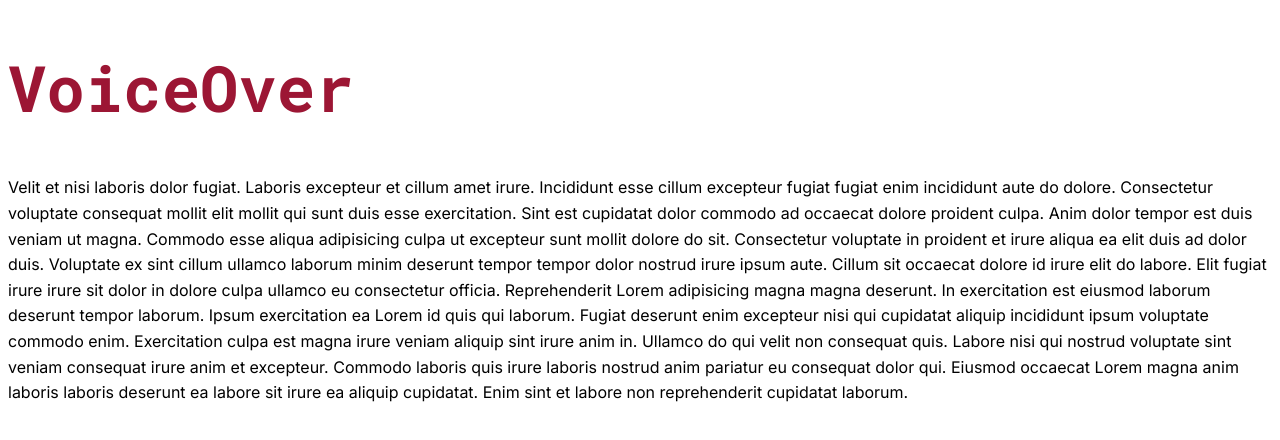
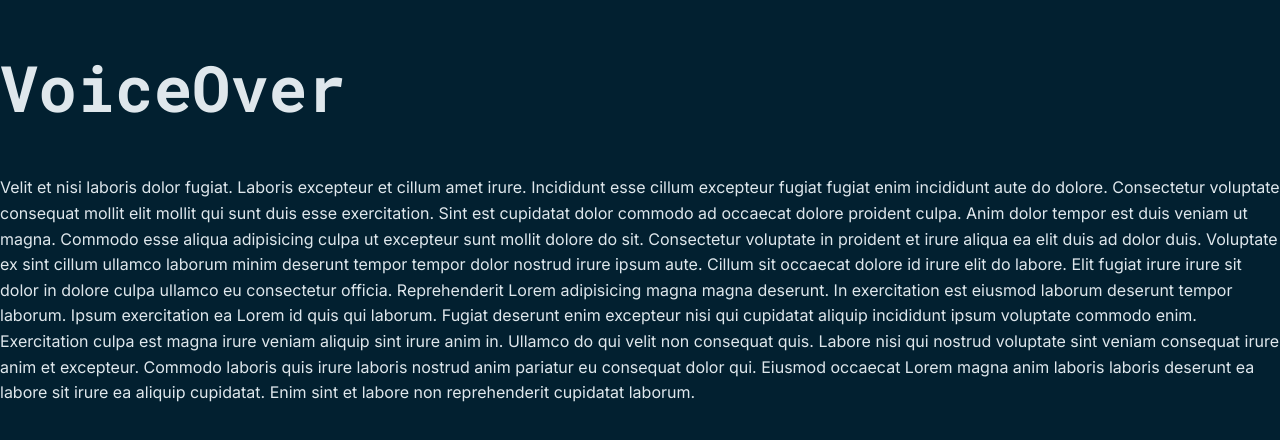
Before and after one commit to m-cheicki/VoiceOver_front, an Angular app: page / in a window 1280 px wide. Shown: the top 440 px of the page. Built offline with nearby package versions, Linux system fonts and the light colour scheme.

Commit message:
💄 WIP : set style

```diff
--- a/src/app/app.component.css
+++ b/src/app/app.component.css
@@ -1,37 +1,15 @@
-@import url('https://fonts.googleapis.com/css2?family=Inter&family=Roboto+Mono:wght@500;700&display=swap');
-
-:host{
-    /* Color palette */
-    --black :     #0a0a0a;
-    --dark-blue:  #022030;
-    --light-blue: #3f7893;
-    --dark-red:   #9c1634;
-    --light-grey: #dfe7ec;
-
-    /* Font style */
-    --family-header: 'Roboto Mono', monospace;
-    --family-body: 'Inter', sans-serif;
-
-    --size-header-1: 4em;
-    --size-header-2: 3em;
-    --size-header-3: 2em;
-    --size-header-4: 1.5em;
-
-    --line-height-header: 140%;
-    --line-height-body: 160%;
-
-}
-
 h1{
     font-family: var(--family-header);
     font-size: var(--size-header-1);
     line-height: var(--line-height-header);
 
-    color: var(--dark-red);
+    color: var(--light-grey);
 }
 
 p{
     font-family: var(--family-body);
 
     line-height: var(--line-height-body);
+
+    color: var(--light-grey);
 }
--- a/src/styles.css
+++ b/src/styles.css
@@ -1 +1,51 @@
-/* You can add global styles to this file, and also import other style files */
+@import url('https://fonts.googleapis.com/css2?family=Inter&family=Roboto+Mono:wght@500;700&display=swap');
+
+:root{
+
+    /** Color palette **/
+    --black :     #0a0a0a;
+    --dark-blue:  #022030;
+    --light-blue: #3f7893;
+    --dark-red:   #9c1634;
+    --light-grey: #dfe7ec;
+
+    /** Font style **/
+    --family-header: 'Roboto Mono', monospace;
+    --family-body: 'Inter', sans-serif;
+
+    --size-header-1: 4em;
+    --size-header-2: 3em;
+    --size-header-3: 2em;
+    --size-header-4: 1.5em;
+
+    --line-height-header: 140%;
+    --line-height-body: 160%;
+
+    /**** UI Elements ****/
+    /** Navigation **/
+
+    /** Call-to-actions **/
+
+    /** Cards **/
+
+    /** Checkboxes & Radios **/
+
+    /** Inputs **/
+
+    /** Drag and drop area **/
+
+    /** Loaders and progress bar **/
+
+    /** Modals **/
+
+    /** Notifications **/
+
+}
+
+body{
+    margin: 0;
+    padding: 0;
+    box-sizing: border-box;
+
+    background-color: var(--dark-blue);
+}
```
